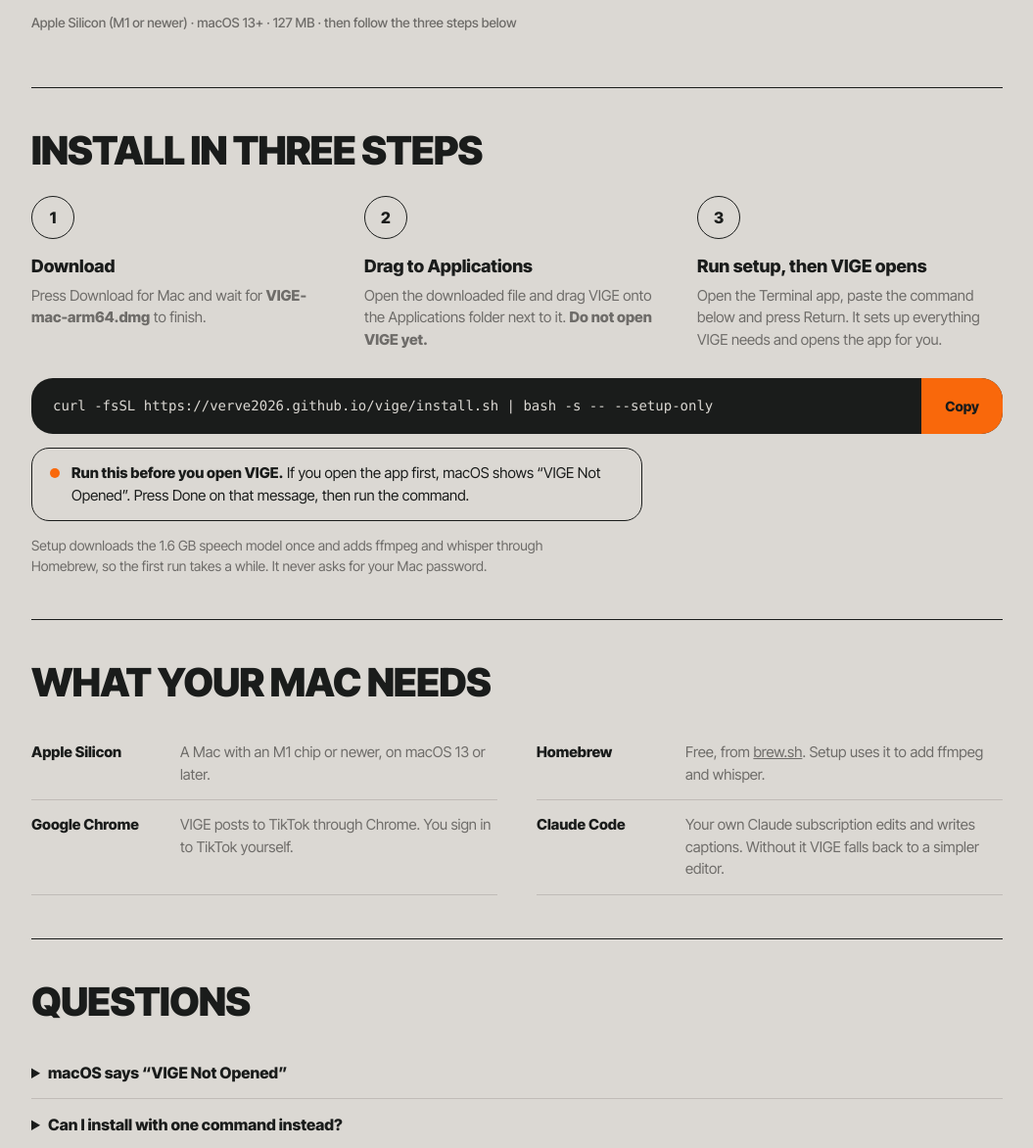
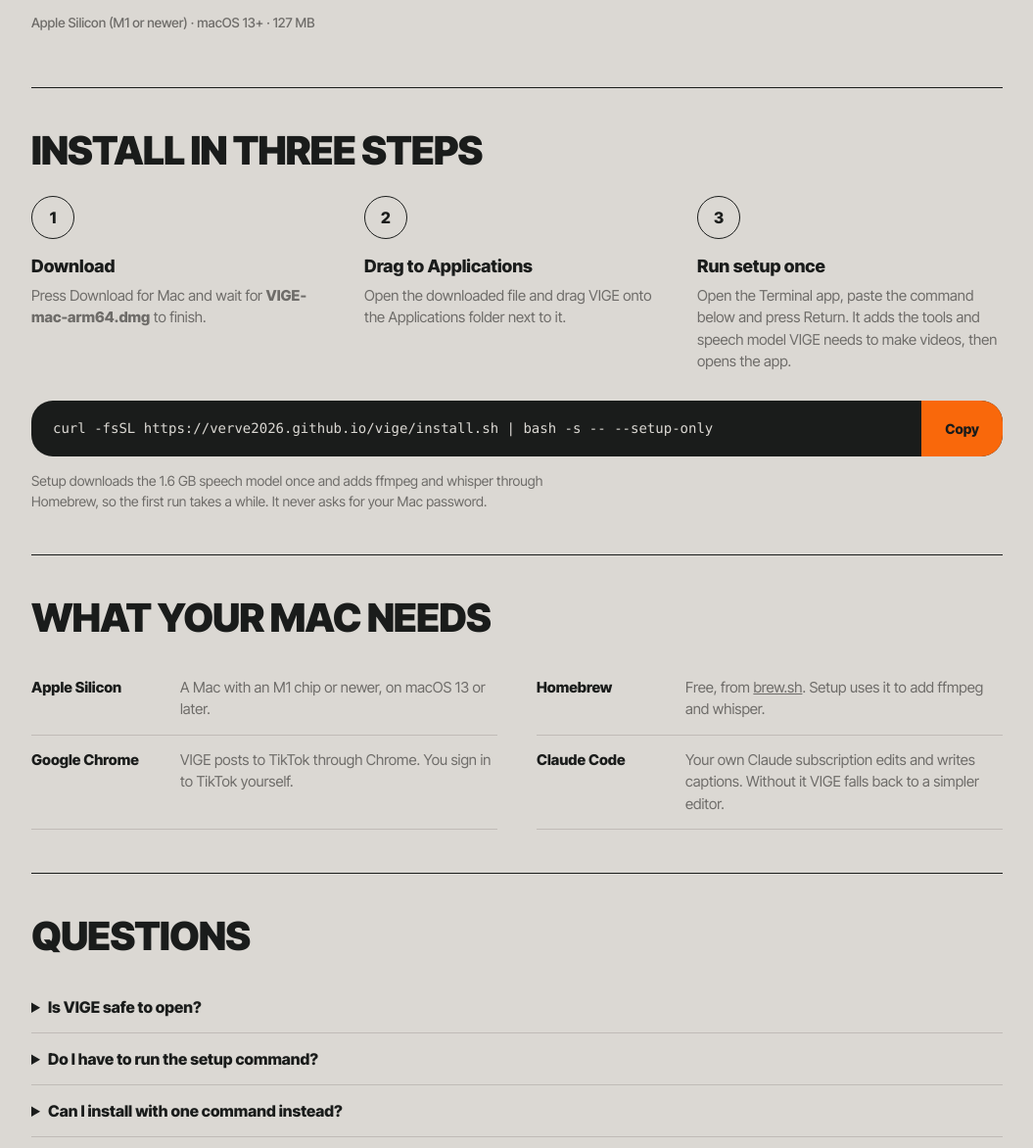
Before and after one commit to verve2026/vige, a plain HTML site: page index.html in a window 1280 px wide. Shown: the part 728-1900 px from the top of the page at 98% size, without its empty margins (112-1167 px from the left). Drawn offline with Linux system fonts and the light colour scheme.

Commit message:
Serve the signed, notarized build
Co-Authored-By: Claude Fable 5.2 <noreply@anthropic.com>

```diff
--- a/index.html
+++ b/index.html
@@ -93,7 +93,7 @@ footer { border-top:1px solid var(--ink); padding:22px 0 40px; font-size:13px; c
             <span class="dot"><svg viewBox="0 0 20 20" fill="none" aria-hidden="true"><path d="M10 3v10m0 0 4-4m-4 4-4-4M4 17h12" stroke="#1A1C1B" stroke-width="2.2" stroke-linecap="round" stroke-linejoin="round"/></svg></span>
             Download for Mac
           </a>
-          <span class="meta">Apple Silicon (M1 or newer) · macOS 13+ · 127 MB · then follow the three steps below</span>
+          <span class="meta">Apple Silicon (M1 or newer) · macOS 13+ · 127 MB</span>
         </div>
       </div>
       <div class="disc" aria-hidden="true">
@@ -105,14 +105,13 @@ footer { border-top:1px solid var(--ink); padding:22px 0 40px; font-size:13px; c
       <h2>Install in three steps</h2>
       <ol class="steps">
         <li><div class="num">1</div><h3>Download</h3><p>Press Download for Mac and wait for <b>VIGE-mac-arm64.dmg</b> to finish.</p></li>
-        <li><div class="num">2</div><h3>Drag to Applications</h3><p>Open the downloaded file and drag VIGE onto the Applications folder next to it. <b>Do not open VIGE yet.</b></p></li>
-        <li><div class="num">3</div><h3>Run setup, then VIGE opens</h3><p>Open the Terminal app, paste the command below and press Return. It sets up everything VIGE needs and opens the app for you.</p></li>
+        <li><div class="num">2</div><h3>Drag to Applications</h3><p>Open the downloaded file and drag VIGE onto the Applications folder next to it.</p></li>
+        <li><div class="num">3</div><h3>Run setup once</h3><p>Open the Terminal app, paste the command below and press Return. It adds the tools and speech model VIGE needs to make videos, then opens the app.</p></li>
       </ol>
       <div class="cmd">
         <code id="cmd">curl -fsSL https://verve2026.github.io/vige/install.sh | bash -s -- --setup-only</code>
         <button class="copy" id="copy" type="button">Copy</button>
       </div>
-      <p class="warn"><span class="wdot" aria-hidden="true"></span><span><b>Run this before you open VIGE.</b> If you open the app first, macOS shows “VIGE Not Opened”. Press Done on that message, then run the command.</span></p>
       <p class="note">Setup downloads the 1.6 GB speech model once and adds ffmpeg and whisper through Homebrew, so the first run takes a while. It never asks for your Mac password.</p>
     </section>
 
@@ -129,8 +128,12 @@ footer { border-top:1px solid var(--ink); padding:22px 0 40px; font-size:13px; c
     <section>
       <h2>Questions</h2>
       <details>
-        <summary>macOS says “VIGE Not Opened”</summary>
-        <p>That happens when VIGE is opened before step 3. Press Done, then run the command in step 3; it clears the block and opens the app. Without Terminal: open System Settings, go to Privacy &amp; Security, scroll down and press Open Anyway next to VIGE. That only opens the app, so you still need step 3 before you can create videos.</p>
+        <summary>Is VIGE safe to open?</summary>
+        <p>Yes. VIGE is signed with an Apple Developer ID and checked by Apple (notarized), so macOS opens it without a warning. The first time, macOS asks once whether to open an app downloaded from the internet; press Open.</p>
+      </details>
+      <details>
+        <summary>Do I have to run the setup command?</summary>
+        <p>Yes, once per Mac. VIGE opens without it, but it cannot cut videos or write subtitles until ffmpeg, whisper and the speech model are installed. Settings &gt; Setup check in the app shows what is missing.</p>
       </details>
       <details>
         <summary>Can I install with one command instead?</summary>
```
